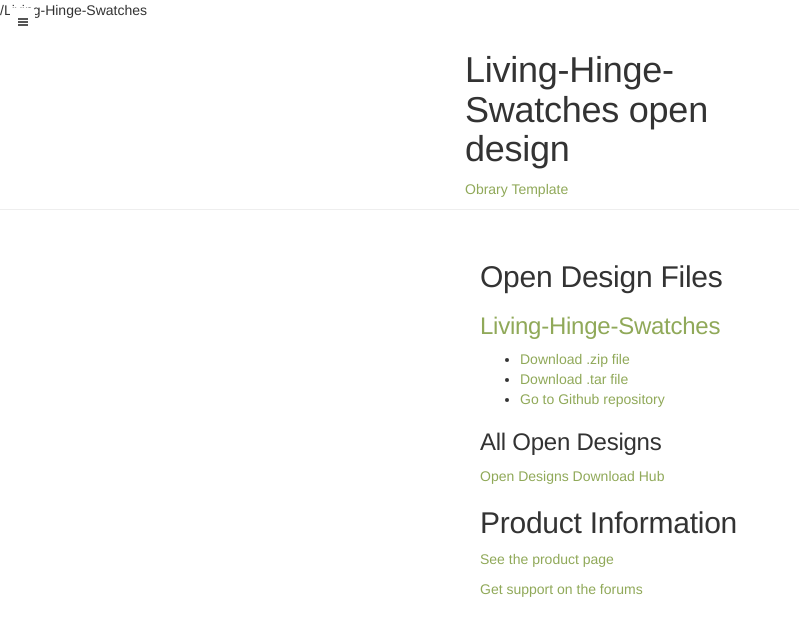
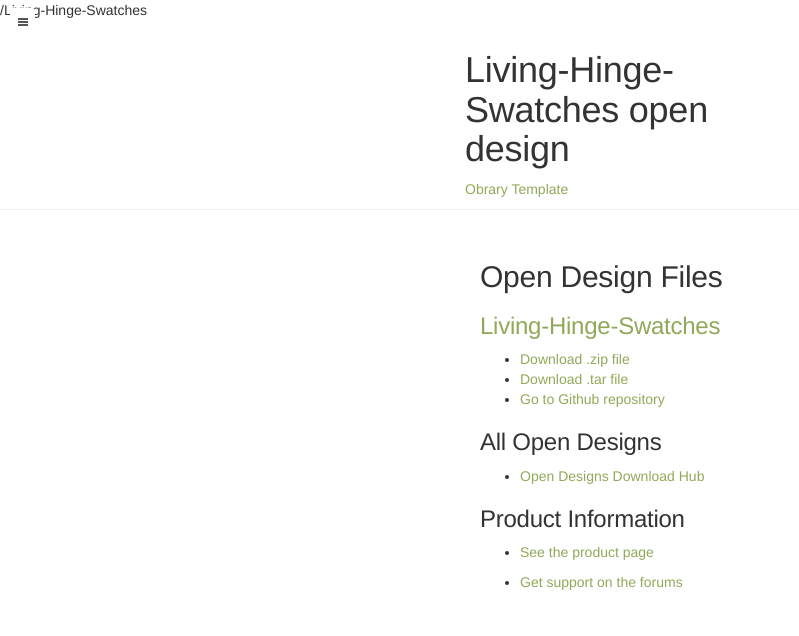
Before and after one commit to Obrary/Living-Hinge-Swatches, a Jekyll site: the page built from index.html, in a window 1280 px wide. Shown: the top 636 px of the page, without its empty margins (0-799 px from the left). Built offline with Jekyll 4.4.1, drawn with Linux system fonts in a browser that asks for light colours; nearby versions of some CDN libraries; library files that are not in the unit come from our copies; the list of posts is cut into pages by our own code.

Commit message:
implemented ul

```diff
--- a/_includes/sidebar.html
+++ b/_includes/sidebar.html
@@ -6,7 +6,6 @@
 <div class="sidebar" id="sidebar">
 
   <nav class="sidebar-nav">
-    <a class="sidebar-nav-item" href="http://obrary.com">Product Page</a>
     <a class="sidebar-nav-item" href="http://obrary.com">Obrary.com</a>
     <a class="sidebar-nav-item" href="http://obrary.com/collections/products">Store</a>
     <a class="sidebar-nav-item" href="http://obrary.com/collections/open-designs">Open Designs</a>
--- a/index.html
+++ b/index.html
@@ -5,16 +5,23 @@
 <div class="container">
 
 <h2>Open Design Files</h2>
+
 <h3><a href="{{ site.baseurl }}/" title="Home">{{ site.github.project_title }}</a></h3>
 <ul>
 <li><a href="${link.path}/${link.name}">Download .zip file</a></li>
 <li><a href="${link.path}/${link.name}">Download .tar file</a></li>
 <li><a href="https://github.com/Obrary{{ site.github.project_title | prepend:'/' }}">Go to Github repository</a></li>
 </ul>
+
 <h3>All Open Designs</h3>
-<a href="{{ site.baseurl }}/" title="Home">Open Designs Download Hub</a>
-<h2>Product Information</h2>
-<p><a href="http://obrary.com/products{{ site.github.project_title | prepend:'/' }}">See the product page</a></p>
-<p><a href="http://forums.obrary.com/category/designs{{ site.github.project_title | prepend:'/' }}">Get support on the forums</a></p>
+<ul>
+<li><a href="{{ site.baseurl }}/" title="Home">Open Designs Download Hub</a></li>
+</ul>
+
+<h3>Product Information</h2>
+<ul>
+<li><p><a href="http://obrary.com/products{{ site.github.project_title | prepend:'/' }}">See the product page</a></li>
+<li><a href="http://forums.obrary.com/category/designs{{ site.github.project_title | prepend:'/' }}">Get support on the forums</a></li>
+</ul>
 
 </div>
```
